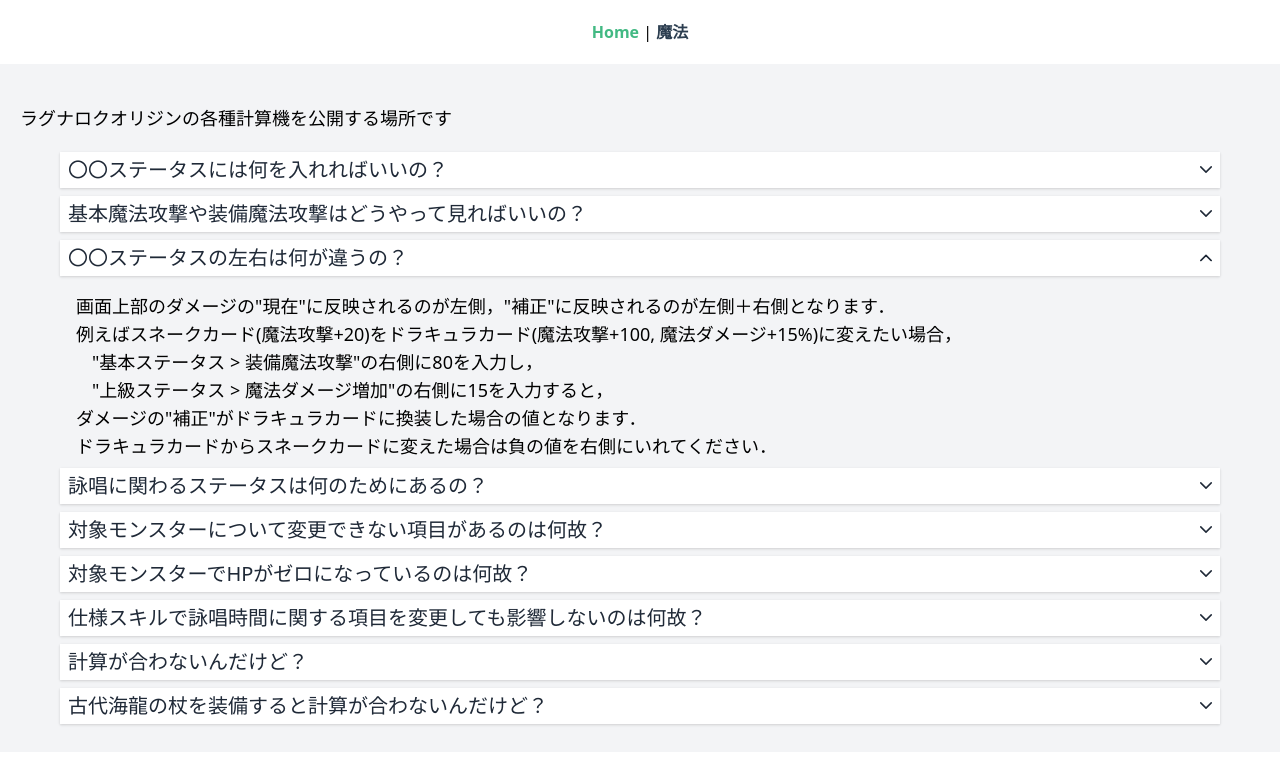
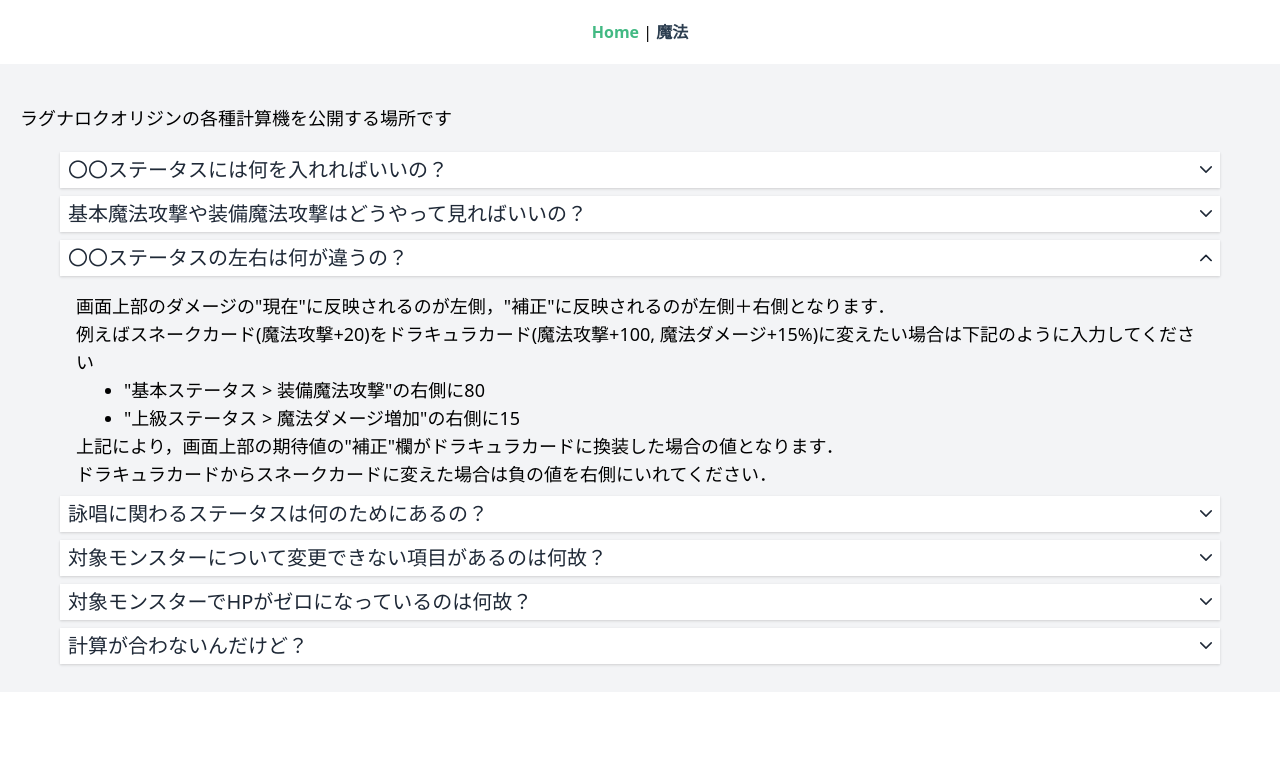
Before and after one commit to matsuura0831/RagnarokOrigin, a Vue app: page / in a window 1280 px wide. Both pictures are taken after a click on the button "〇〇ステータスの左右は何が違うの？". Shown: the top 766 px of the page. Built offline with nearby package versions, Linux system fonts and the light colour scheme; what @meforma/vue-toaster would draw is missing.

Commit message:
update readme.

```diff
--- a/src/components/About.vue
+++ b/src/components/About.vue
@@ -24,12 +24,12 @@
             画面上部のダメージの"現在"に反映されるのが左側，"補正"に反映されるのが左側＋右側となります．
           </p>
           <p>
-            例えばスネークカード(魔法攻撃+20)をドラキュラカード(魔法攻撃+100, 魔法ダメージ+15%)に変えたい場合，
-            <ul class="ml-4">
-              <li>"基本ステータス &gt; 装備魔法攻撃"の右側に80を入力し，</li>
-              <li>"上級ステータス &gt; 魔法ダメージ増加"の右側に15を入力すると，</li>
+            例えばスネークカード(魔法攻撃+20)をドラキュラカード(魔法攻撃+100, 魔法ダメージ+15%)に変えたい場合は下記のように入力してください
+            <ul class="list-disc ml-12">
+              <li>"基本ステータス &gt; 装備魔法攻撃"の右側に80</li>
+              <li>"上級ステータス &gt; 魔法ダメージ増加"の右側に15</li>
             </ul>
-            ダメージの"補正"がドラキュラカードに換装した場合の値となります．
+            上記により，画面上部の期待値の"補正"欄がドラキュラカードに換装した場合の値となります．
           </p>
           <p>
             ドラキュラカードからスネークカードに変えた場合は負の値を右側にいれてください．
@@ -41,12 +41,11 @@
           <template #title>詠唱に関わるステータスは何のためにあるの？</template>
           <template #content>
           <p>
-            将来的に詠唱時間を計算してDPS出力もできるようにするためのものです．
-            実装をお待ちください．
+            DPS出力の算出に利用します．
           </p>
           <p>
             装備固定詠唱減少と変動詠唱減少についてはステータス詳細に表示された値をそのまま入力しないでください．
-            INTとDEXが混じったモノが表示されているため正しく計算できなくなります．
+            INTとDEXによる効果が混じったモノが表示されているため正しく計算できなくなります．
           </p>
           </template>
         </Accordion>
@@ -68,42 +67,25 @@
         </Accordion>
 
         <Accordion>
-          <template #title>仕様スキルで詠唱時間に関する項目を変更しても影響しないのは何故？</template>
-          <template #content>
-          将来的に詠唱時間を計算してDPS出力もできるようにするためのものです．
-          実装をお待ちください．
-          </template>
-        </Accordion>
-
-        <Accordion>
           <template #title>計算が合わないんだけど？</template>
           <template #content>
+          <p>
             まずは自分の入力した値が正しいかどうか，未実装のギア(インファイト等)による効果が現れていないかをご確認ください．
             それでも合わない場合，将来的に投稿フォームも用意する予定なので実装をお待ちください．
-          </template>
-        </Accordion>
-
-        <Accordion>
-          <template #title>古代海龍の杖を装備すると計算が合わないんだけど？</template>
-          <template #content>
-            <p><img alt="古代海龍の杖" src="@/assets/weapon/water_wand.png"/></p>
+          </p>
           <p>
-              上記の杖を持った場合，説明文の上から順に，
-              <ul class="ml-4">
-                <li>"魔法攻撃+406": "基礎ステータス &gt; 装備魔法攻撃" に現装備の魔法攻撃との差分を追加</li>
-                <li>"コードボルトダメージ+5.94%": "装備改造 &gt; スキルダメージUP" に追加</li>
-                <li>"海龍の泡を発動して300%の魔法ダメージを与える": 対象追加効果によるダメージ計算は未実装です．計算したい場合は無属性の倍率300%のスキルを入力した場合で計算してください</li>
-                <li>"固定詠唱時間-20%": "詠唱にかかわるステータス &gt; 装備固定詠唱減少" に追加</li>
-                <li>"精練+6以上の時，水属性ダメージ+15%": "特殊ステータス &gt; 属性ダメージアップ" に追加</li>
-                <li>"精練+10以上の時，水属性ダメージ倍率+200%": "使用スキル &gt; 倍率"に追加(スキル変更するとリセットされるので注意)</li>
-                <li>"精練+15以上の時...": 未実装です．無属性スキルを利用した場合で計算してください</li>
+            なお装備に関してはどのように入力すれば良いかわからない場合もあるかと思いサンプルを用意しました．
+            値が変動している箇所を参考にしてください(いずれも精練値10を想定しています)．
+            なお〇〇ステータスにも一部補正という形で入力していますが，既に装備済みの場合は反映されたステータスになっているので，当該部分は0にしてください．
+            <ul class="list-disc ml-12">
+              <li>WIZ: <a class="text-green-600" href="https://bit.ly/3Ebly5o">烈火の杖Ⅳ＋FB10</a></li>
+              <li>WIZ: <a class="text-green-600" href="https://bit.ly/3xslBZ9">疾風の杖Ⅳ＋LB10</a></li>
+              <li>WIZ: <a class="text-green-600" href="https://bit.ly/36d6NT7">古代海龍の杖＋CB10</a>(泡の計算は未実装です)</li>
+              <li>PRI: <a class="text-green-600" href="https://bit.ly/3jAqasn">ホーリーステッキⅣ＋ME10</a></li>
             </ul>
-              といったように値を変更してください．
-              なお"精練+6"効果は装備した際にキャラクターのステータス画面に反映されているのでご注意ください．
           </p>
           </template>
         </Accordion>
-
 
       </div>
     </div>
```
Lines whose indentation alone changed are shown as unchanged.
